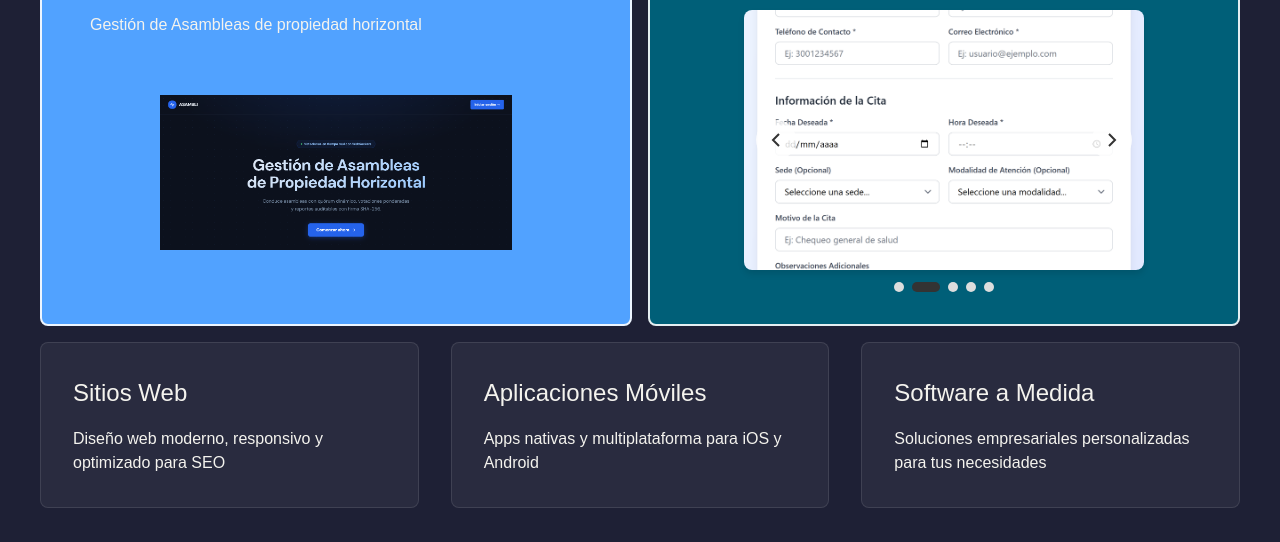
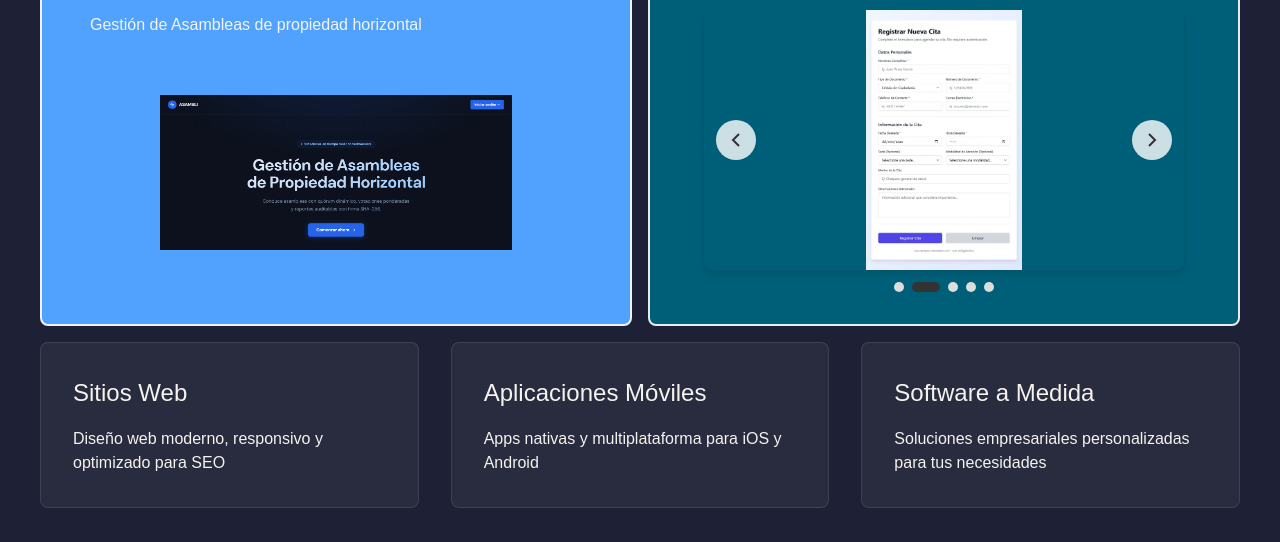
Before and after one commit to drwnDrDev/dinamycode, an Astro site: page /productos in a window 1280 px wide. Shown: the part 555-1097 px from the top of the page. Built offline with nearby package versions, Linux system fonts and the light colour scheme; Astro itself is replaced by a stand-in of ours.

Commit message:
cambiar png por webp

```diff
--- a/src/components/UI/Carousel.astro
+++ b/src/components/UI/Carousel.astro
@@ -40,7 +40,7 @@ const { images = ['/assets/img/eventos_1.avif', '/assets/img/lab_1.avif'], title
 <style>
   .carousel-container {
     width: 100%;
-    max-width: 400px;
+    max-width: 480px;
     margin: auto;
   }
 
@@ -69,7 +69,7 @@ const { images = ['/assets/img/eventos_1.avif', '/assets/img/lab_1.avif'], title
   .carousel-slide img {
     width: 100%;
     height: 100%;
-    object-fit: cover;
+    object-fit: contain;
   }
 
   .carousel-button {
--- a/src/pages/productos/index.astro
+++ b/src/pages/productos/index.astro
@@ -44,7 +44,7 @@ import Layout from "../../layouts/Layout.astro";
           <p class="px-4">Tu aliado en la gestión de tu laboratorio clínico</p>
 
         </a>
-        <Carousel images={['/assets/img/lissapp.png', '/assets/img/lissa1.png','/assets/img/lissa2.png','/assets/img/lissa3.png','/assets/img/lissa4.png']} />
+        <Carousel images={['/assets/img/lissapp.webp', '/assets/img/lissa1.webp','/assets/img/lissa2.webp','/assets/img/lissa3.webp','/assets/img/lissa4.webp']} />
     </div>
       </div>
 
```
Also changed, not shown: public/assets/img/lissa1.webp (added), public/assets/img/lissa2.webp (added), public/assets/img/lissa3.webp (added), public/assets/img/lissa4.webp (added), public/assets/img/lissapp.webp (added), 9 other files.
